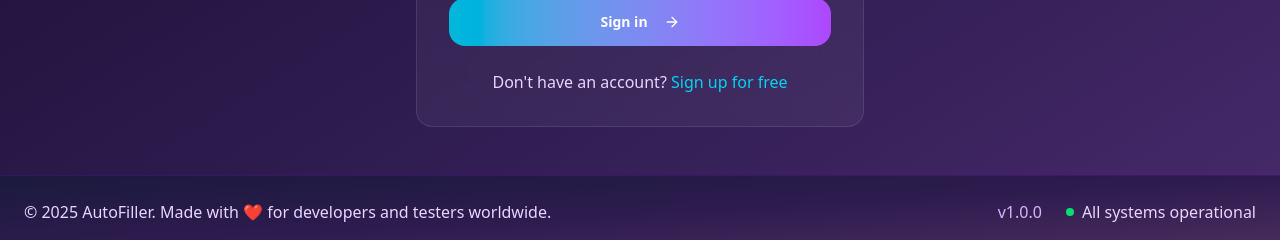
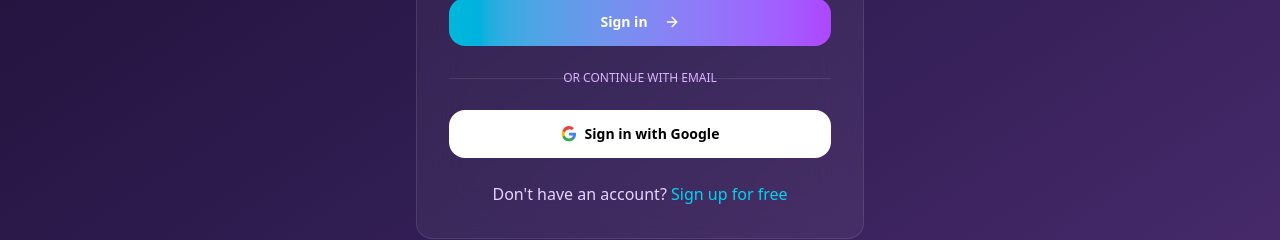
Before and after one commit to nyylisa/landing-page-autofill, a Next.js app: page /sign-in in a window 1280 px wide. Shown: the part 475-715 px from the top of the page. Built offline with nearby package versions, Linux system fonts and the light colour scheme; no server answers.

Commit message:
adding google sign in, edit google sign up button, and logo loading

```diff
--- a/src/app/(auth)/sign-in/page.tsx
+++ b/src/app/(auth)/sign-in/page.tsx
@@ -1,3 +1,130 @@
+// "use client"
+
+// import { useState } from "react"
+// import Link from "next/link"
+// import { useRouter } from "next/navigation"
+// import { Mail, Lock, Eye, EyeOff, ArrowRight } from "lucide-react"
+// import { Button } from "@/components/ui/button"
+// import { Input } from "@/components/ui/input"
+// import { Header } from "@/components/header"
+// import { Footer } from "@/components/footer"
+// import LoadingSpinner from "@/components/ui/loading-spinner"
+// import { signIn } from "./signin"
+// import { useUser } from "@/app/context/UserContext"
+// import { createClient } from "@/utils/supabase/client"
+
+// export default function SignInPage() {
+//   const [showPassword, setShowPassword] = useState(false)
+//   const [loading, setLoading] = useState(false)
+//   const [error, setError] = useState<string | null>(null)
+//   const router = useRouter()
+//   const { setUser } = useUser()
+
+//   const handleSubmit = async (e: React.FormEvent<HTMLFormElement>) => {
+//     e.preventDefault()
+//     setError(null)
+//     setLoading(true)
+
+//     const formData = new FormData(e.currentTarget)
+//     const result = await signIn(formData)
+
+//     setLoading(false)
+
+//     if (result.success) {
+//       const supabase = createClient()
+//       const { data } = await supabase.auth.getUser()  // fetch current user
+//       setUser(data.user)  // <-- update context immediately
+//       router.push("/homepage")
+//     } else {
+//       setError(result.message || "An unexpected error occurred.")
+//     }
+//   }
+
+//   return (
+//     <div className="min-h-screen bg-gradient-to-br from-[#1a0b2e] via-[#2d1b4e] to-[#4a2c6f] justify-center">
+//       {loading && <LoadingSpinner text="Signing you in..." />}
+
+//       <div className="fixed w-full z-50">
+//         <Header />
+//       </div>
+
+//       <div className="flex justify-center">
+//         <div className="w-full max-w-md">
+//           <div className="text-center mb-8 mt-20">
+//             <h1 className="text-4xl font-bold text-white mb-3">Welcome Back</h1>
+//             <p className="text-purple-200">Sign in to continue automating your forms</p>
+//           </div>
+
+//           <div className="bg-white/5 backdrop-blur-xl border border-white/10 rounded-2xl p-8">
+//             <form onSubmit={handleSubmit} className="space-y-6">
+//               <div>
+//                 <label className="block text-white font-medium mb-2">Email Address</label>
+//                 <div className="relative">
+//                   <Mail className="absolute left-4 top-1/2 -translate-y-1/2 w-5 h-5 text-purple-300" />
+//                   <Input
+//                     type="email"
+//                     name="email"
+//                     placeholder="Enter your email"
+//                     className="pl-12 bg-white/5 border-white/10 text-white placeholder:text-purple-300 h-12 rounded-xl"
+//                     required
+//                   />
+//                 </div>
+//               </div>
+
+//               <div>
+//                 <label className="block text-white font-medium mb-2">Password</label>
+//                 <div className="relative">
+//                   <Lock className="absolute left-4 top-1/2 -translate-y-1/2 w-5 h-5 text-purple-300" />
+//                   <Input
+//                     type={showPassword ? "text" : "password"}
+//                     name="password"
+//                     placeholder="Enter your password"
+//                     className="pl-12 pr-12 bg-white/5 border-white/10 text-white placeholder:text-purple-300 h-12 rounded-xl"
+//                     required
+//                   />
+//                   <button
+//                     type="button"
+//                     onClick={() => setShowPassword(!showPassword)}
+//                     className="absolute right-4 top-1/2 -translate-y-1/2 text-purple-300 hover:text-white transition-colors"
+//                   >
+//                     {showPassword ? <EyeOff className="w-5 h-5" /> : <Eye className="w-5 h-5" />}
+//                   </button>
+//                 </div>
+//               </div>
+
+//               {error && <p className="text-red-400 text-center">{error}</p>}
+
+//               <div className="flex items-center justify-between">
+//                 <Link href="/forgot-password" className="text-sm text-cyan-400 hover:text-cyan-300 transition-colors">
+//                   Forgot password?
+//                 </Link>
+//               </div>
+
+//               <Button
+//                 type="submit"
+//                 className="w-full h-12 bg-gradient-to-r from-cyan-500 to-purple-500 hover:from-cyan-400 hover:to-purple-400 text-white font-semibold rounded-xl"
+//               >
+//                 Sign in
+//                 <ArrowRight className="ml-2 w-5 h-5" />
+//               </Button>
+//             </form>
+
+//             <p className="mt-6 text-center text-purple-200">
+//               Don't have an account?{" "}
+//               <Link href="/sign-up" className="text-cyan-400 hover:text-cyan-300 font-medium transition-colors">
+//                 Sign up for free
+//               </Link>
+//             </p>
+//           </div>
+//         </div>
+//       </div>
+//       <div className="mt-10">
+//         <Footer />
+//       </div>
+//     </div>
+//   )
+// }
+
 "use client"
 
 import { useState } from "react"
@@ -20,6 +147,27 @@ export default function SignInPage() {
   const router = useRouter()
   const { setUser } = useUser()
 
+  // 1. New Logic: Handle Google Sign In
+  const handleGoogleSignIn = async () => {
+    setLoading(true)
+    const supabase = createClient()
+
+    // This redirects the user to Google.
+    // After they login, they will be sent back to your website.
+    const { error } = await supabase.auth.signInWithOAuth({
+      provider: 'google',
+      options: {
+        // Redirect to your homepage after login
+        redirectTo: `${window.location.origin}/homepage`,
+      },
+    })
+
+    if (error) {
+      setError(error.message)
+      setLoading(false)
+    }
+  }
+
   const handleSubmit = async (e: React.FormEvent<HTMLFormElement>) => {
     e.preventDefault()
     setError(null)
@@ -32,8 +180,8 @@ export default function SignInPage() {
 
     if (result.success) {
       const supabase = createClient()
-      const { data } = await supabase.auth.getUser()  // fetch current user
-      setUser(data.user)  // <-- update context immediately
+      const { data } = await supabase.auth.getUser()
+      setUser(data.user)
       router.push("/homepage")
     } else {
       setError(result.message || "An unexpected error occurred.")
@@ -56,8 +204,16 @@ export default function SignInPage() {
           </div>
 
           <div className="bg-white/5 backdrop-blur-xl border border-white/10 rounded-2xl p-8">
+
+            {/* 2. New UI: Google Button at the top */}
+
+
+
+
+            {/* Existing Email Form */}
             <form onSubmit={handleSubmit} className="space-y-6">
-              <div>
+               {/* ... (Keep your existing inputs exactly as they were) ... */}
+               <div>
                 <label className="block text-white font-medium mb-2">Email Address</label>
                 <div className="relative">
                   <Mail className="absolute left-4 top-1/2 -translate-y-1/2 w-5 h-5 text-purple-300" />
@@ -108,6 +264,40 @@ export default function SignInPage() {
                 <ArrowRight className="ml-2 w-5 h-5" />
               </Button>
             </form>
+            <div className="relative mb-6 mt-6">
+              <div className="absolute inset-0 flex items-center">
+                <span className="w-full border-t border-white/10" />
+              </div>
+              <div className="relative flex justify-center text-xs uppercase">
+                <span className="px-2 text-purple-300">Or continue with email</span>
+              </div>
+            </div>
+            <Button
+              type="button"
+              onClick={handleGoogleSignIn}
+              className="w-full h-12 bg-white text-black hover:bg-gray-100 font-semibold rounded-xl mb-6 flex items-center justify-center gap-2"
+            >
+              {/* Simple Google SVG Icon */}
+              <svg className="w-5 h-5" viewBox="0 0 24 24">
+                <path
+                  fill="#4285F4"
+                  d="M22.56 12.25c0-.78-.07-1.53-.2-2.25H12v4.26h5.92c-.26 1.37-1.04 2.53-2.21 3.31v2.77h3.57c2.08-1.92 3.28-4.74 3.28-8.09z"
+                />
+                <path
+                  fill="#34A853"
+                  d="M12 23c2.97 0 5.46-.98 7.28-2.66l-3.57-2.77c-.98.66-2.23 1.06-3.71 1.06-2.86 0-5.29-1.93-6.16-4.53H2.18v2.84C3.99 20.53 7.7 23 12 23z"
+                />
+                <path
+                  fill="#FBBC05"
+                  d="M5.84 14.09c-.22-.66-.35-1.36-.35-2.09s.13-1.43.35-2.09V7.07H2.18C1.43 8.55 1 10.22 1 12s.43 3.45 1.18 4.93l2.85-2.84z"
+                />
+                <path
+                  fill="#EA4335"
+                  d="M12 4.63c1.61 0 3.06.56 4.21 1.64l3.16-3.16C17.45 1.18 14.97 0 12 0 7.7 0 3.99 2.47 2.18 7.07l3.66 2.84c.87-2.6 3.3-4.53 6.16-4.53z"
+                />
+              </svg>
+              Sign in with Google
+            </Button>
 
             <p className="mt-6 text-center text-purple-200">
               Don't have an account?{" "}
--- a/src/app/(auth)/sign-up/page.tsx
+++ b/src/app/(auth)/sign-up/page.tsx
@@ -183,35 +183,35 @@ const handleGoogleSignUp = async () => {
 
             <div className="mt-6 flex justify-center">
               <Button
+              type="button"
               onClick={handleGoogleSignUp}
-                variant="outline"
-                className="h-12 w-60 bg-white/5 border-white/10 text-white hover:bg-white/10 rounded-xl"
+              className="w-full h-12 bg-white text-black hover:bg-gray-100 font-semibold rounded-xl mb-6 flex items-center justify-center gap-2"
             >
-                <svg className="w-5 h-5 mr-2" viewBox="0 0 24 24">
+              <svg className="w-5 h-5" viewBox="0 0 24 24">
                 <path
-                    fill="currentColor"
+                  fill="#4285F4"
                   d="M22.56 12.25c0-.78-.07-1.53-.2-2.25H12v4.26h5.92c-.26 1.37-1.04 2.53-2.21 3.31v2.77h3.57c2.08-1.92 3.28-4.74 3.28-8.09z"
                 />
                 <path
-                    fill="currentColor"
+                  fill="#34A853"
                   d="M12 23c2.97 0 5.46-.98 7.28-2.66l-3.57-2.77c-.98.66-2.23 1.06-3.71 1.06-2.86 0-5.29-1.93-6.16-4.53H2.18v2.84C3.99 20.53 7.7 23 12 23z"
                 />
                 <path
-                    fill="currentColor"
-                    d="M5.84 14.09c-.22-.66-.35-1.36-.35-2.09s.13-1.43.35-2.09V7.07H2.18C1.43 8.55 1 10.22 1 12s.43 3.45 1.18 4.93l2.85-2.22.81-.62z"
+                  fill="#FBBC05"
+                  d="M5.84 14.09c-.22-.66-.35-1.36-.35-2.09s.13-1.43.35-2.09V7.07H2.18C1.43 8.55 1 10.22 1 12s.43 3.45 1.18 4.93l2.85-2.84z"
                 />
                 <path
-                    fill="currentColor"
-                    d="M12 5.38c1.62 0 3.06.56 4.21 1.64l3.15-3.15C17.45 2.09 14.97 1 12 1 7.7 1 3.99 3.47 2.18 7.07l3.66 2.84c.87-2.6 3.3-4.53 6.16-4.53z"
+                  fill="#EA4335"
+                  d="M12 4.63c1.61 0 3.06.56 4.21 1.64l3.16-3.16C17.45 1.18 14.97 0 12 0 7.7 0 3.99 2.47 2.18 7.07l3.66 2.84c.87-2.6 3.3-4.53 6.16-4.53z"
                 />
               </svg>
-                Google
+              Sign up with Google
             </Button>
 
             </div>
           </div>
 
-          <p className="mt-6 text-center text-purple-200">
+          <p className="text-center text-purple-200">
             Already have an account?{" "}
             <Link href="/sign-in" className="text-cyan-400 hover:text-cyan-300 font-medium transition-colors">
               Sign in
--- a/src/components/header.tsx
+++ b/src/components/header.tsx
@@ -38,6 +38,7 @@ export function Header() {
             width={60}
             height={60}
             className="rounded-lg object-contain"
+            priority
           />
           <span className="font-semibold text-white">FormGenie</span>
         </Link>
```
Lines whose indentation alone changed are shown as unchanged.
